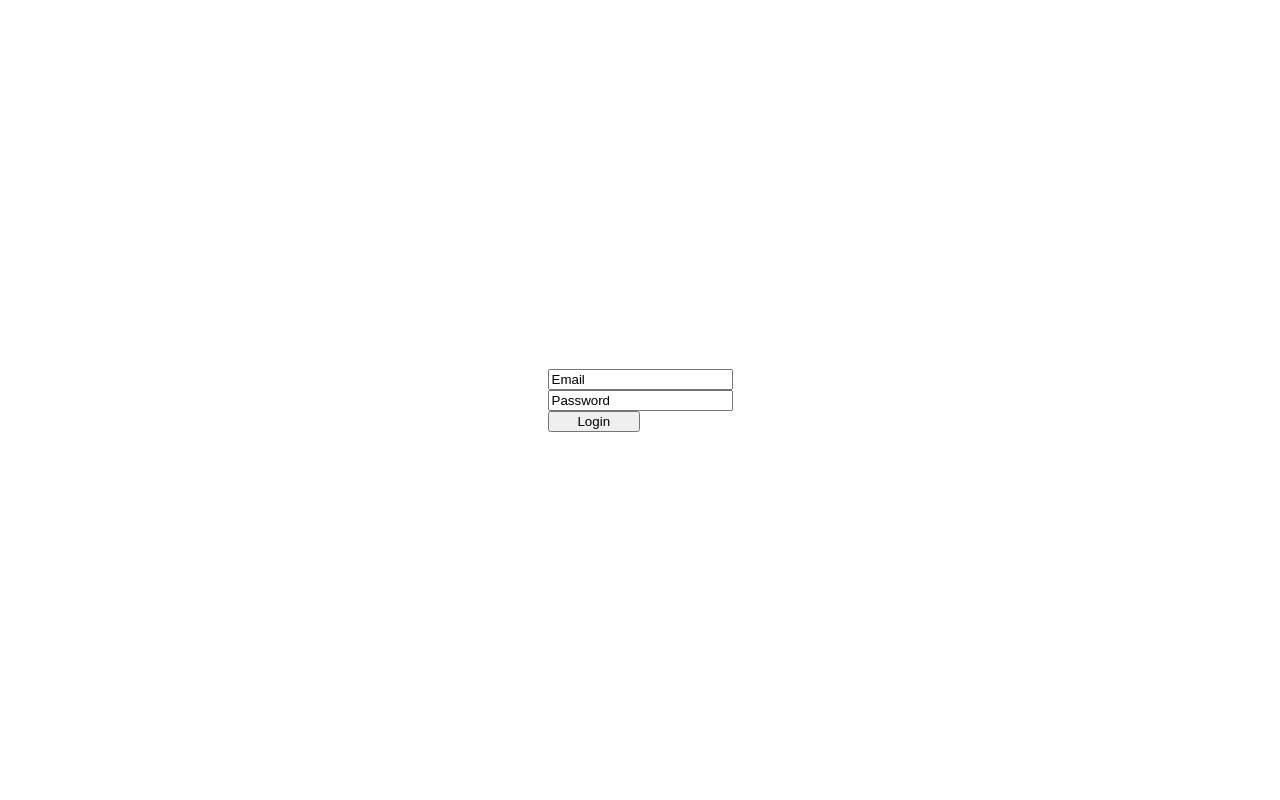
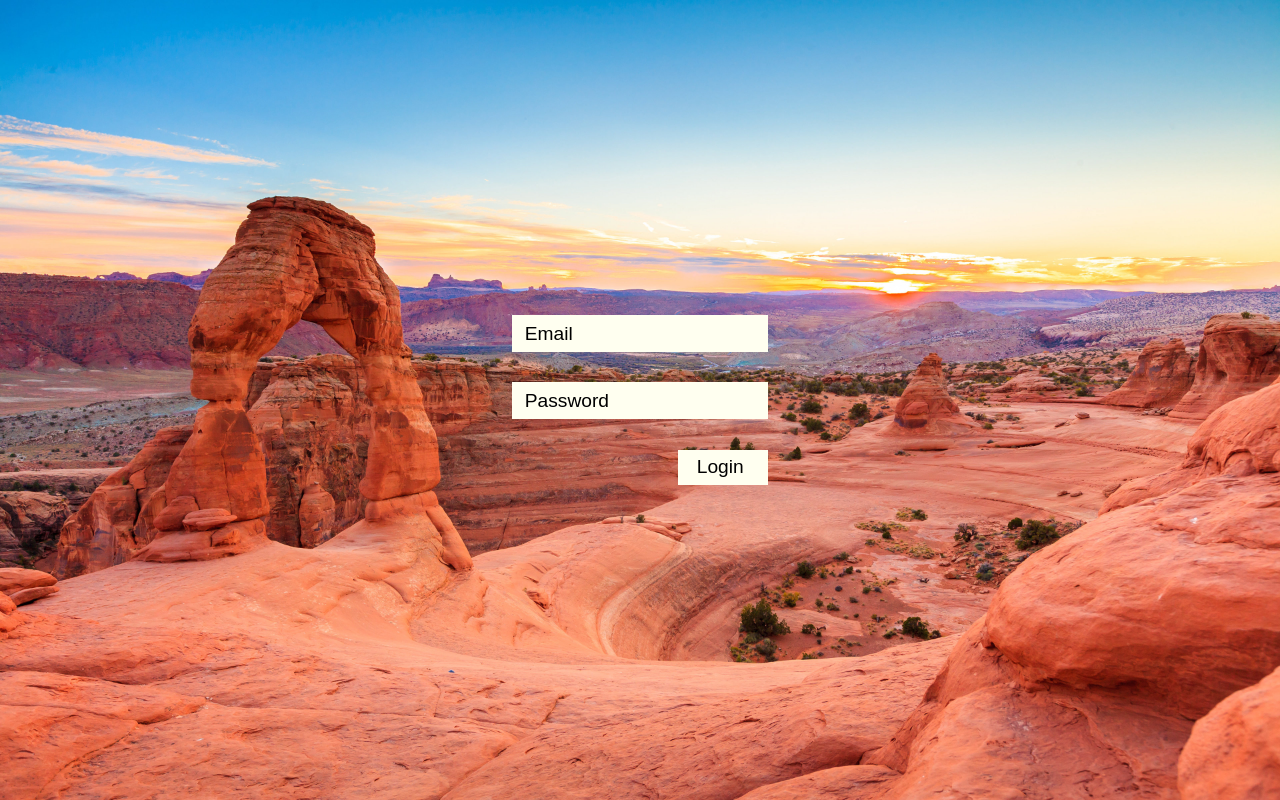
Before and after one commit to MattRodigheri/61Parks, a React (Create React App) app: page / in a window 1280 px wide. Built offline with nearby package versions, Linux system fonts and the light colour scheme.

Commit message:
form styling

```diff
--- a/src/App.css
+++ b/src/App.css
@@ -3,13 +3,30 @@
   display: flex;
   align-items: center;
   justify-content: center;
+  background-image: url("./assets/arches.jpg");
+  background-size: cover;
 }
 
 form {
   display: flex;
   flex-direction: column;
+  justify-content: space-around;
+  width: 20%;
+  height: 25%;
+}
+
+form input {
+  height: 35px;
+  border: 0 none;
+  background: ivory;
+  padding-left: 5%;
+  font-size: larger;
 }
 
 form input[type="submit"] {
-  width: 50%;
+  width: 35%;
+  border: 0 none;
+  cursor: pointer;
+  margin-left: auto;
+  padding-left: 0;
 }
```
Also changed, not shown: src/assets/arches.jpg (added).
